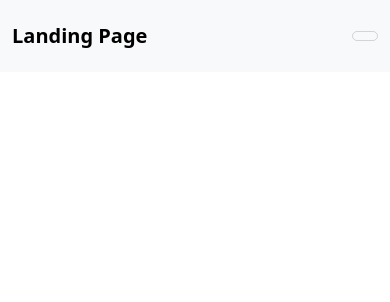
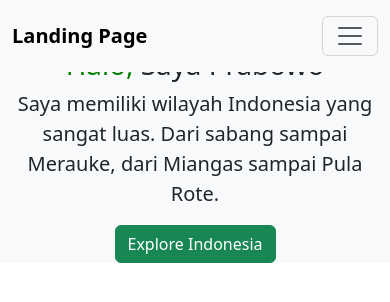
Before and after one commit to Pudielz-cloud/portofolio-fazil, a plain HTML site: page index.html in a window 390 px wide. Drawn offline with nearby package versions, Linux system fonts and the light colour scheme; a script that the page names is missing.

Commit message:
Update index.html

```diff
--- a/index.html
+++ b/index.html
@@ -1,25 +1,104 @@
 <html>
+
 <head>
+
 <title>Landing Page</title>
-    <link href="https://cdn.jsdelivr.net/npm/bootstrap@5.3.8/dist/css/bootstrap.min.css" rel="stylesheet" integrity="sha384-sRIl4kxILFvY47J16cr9ZwB07vP4J8+LH7qKQnuqkuIAvNWLzeN8tE5YBujZqJLB" crossorigin="anonymous">
+
+<link rel="icon" href="flag.svg.webp">
+
+<link href="https://cdn.jsdelivr.net/npm/bootstrap@5.3.8/dist/css/bootstrap.min.css" rel="stylesheet" integrity="sha384-sRI14kxILFvY47J16cr9ZwB07vP4J8+LH7qKQnuqkuIAvNWLzeNBtE5YBujZqJLB" crossorigin="anonymous">
+
 </head>
+
 <body>
-      <!-- Navigasi/NavBar -->
-    <nav class = "navbar navbar-expand-lg-navbar-light bg-light py-3 fixed-top">
-      <div class = "container">
-        <a herf = "#" class = "navbar-brand"><b>Landing Page</b></a>
 
-        <button class = "navbar-toggler"
-          type = "button"
-          data-bs-toggle="colapse"
-          data-bs-toggle="#navmenu"
+<!-- Navbar/Navigasi -->
+
+<nav class="navbar navbar-expand-1g navbar-light bg-light py-3 fixed-top">
+
+<div class="container">
+
+<a href="#" class="navbar-brand"> <b>Landing Page</b> </a>
+
+<button class="navbar-toggler"
+
+type="button"
+
+data-bs-toggle="collapse
+
+data-bs-target="#navmenu">
+
 <span class="navbar-toggler-icon"> </span>
+
 </button>
-        <div class="collapse navgar-collapse" id="navmenu">
+
+<div class="collapse navbar-collapse" id="navmenu">
+
 <ul class="navbar-nav ms-auto">
+
 <li class="nav-item">
+
 <a href="#" class="nav-link">Home</a>
-    <script src="https://cdn.jsdelivr.net/npm/@popperjs/core@2.11.8/dist/umd/popper.min.js" integrity="sha384-I7E8VVD/ismYTF4hNIPjVp/Zjvgyol6VFvRkX/vR+Vc4jQkC+hVqc2pM8ODewa9r" crossorigin="anonymous"></script>
+
+</li>
+
+<li class="nav-item">
+
+<a href="#" class="nav-link">About</a>
+
+</li>
+
+<li class="nav-item">
+
+<a href="#" class="nav-link">Contact</a>
+  </li>
+    </ul>
+    </div>
+    </div>
+    </nav>
+<!-- Header -->
+
+<section class="mt-5 text-center text-sm-start bg-light">
+
+<div class="container">
+
+<div class="d-flex align-items-center text-center text-sm-start">
+
+<div>
+
+<h1 class="h1"><span style="color:green">Halo,</span> Saya Prabowo</h1>
+
+<p class="lead">
+
+Saya memiliki wilayah Indonesia yang sangat luas. Dari sabang sampai Merauke, dari Miangas sampai Pula Rote.
+
+</p>
+
+<a href="https://presidenri.go.id/">
+
+<button class="btn btn-success">Explore Indonesia
+
+</button>
+
+</a>
+
+</div>
+
+<img class="img-fluid w-50 d-none d-sm-block" src="image/wowo.jpeg" alt="header">
+
+</div>
+
+</div>
+
+</section>
+
+<!-- Penutup Header -->
+
+<script src="https://cdn.jsdelivr.net/npm/@popperjs/core@2.11.8/dist/umd/popper.min.js" integrity="sha384-17E8VVD/ismYTF4hNIPjVp/Zjvgyo16VFvRkX/vR+Vc4jQkC+hVqc2pM80Dewa9r" crossorigin="anonymous"></script>
+
 <script src="https://cdn.jsdelivr.net/npm/bootstrap@5.3.8/dist/js/bootstrap.min.js" integrity="sha384-G/EV+4j2dNv+tEPo3++6LCgdCROaejBqfUeNjuKAiuXbjrxilcCdDz6ZAVfHWe1Y" crossorigin="anonymous"></script>
+
 </body>
+
 </html>
+<!-- Penutup Navbar/Navigasi -->
```
Lines whose indentation alone changed are shown as unchanged.
